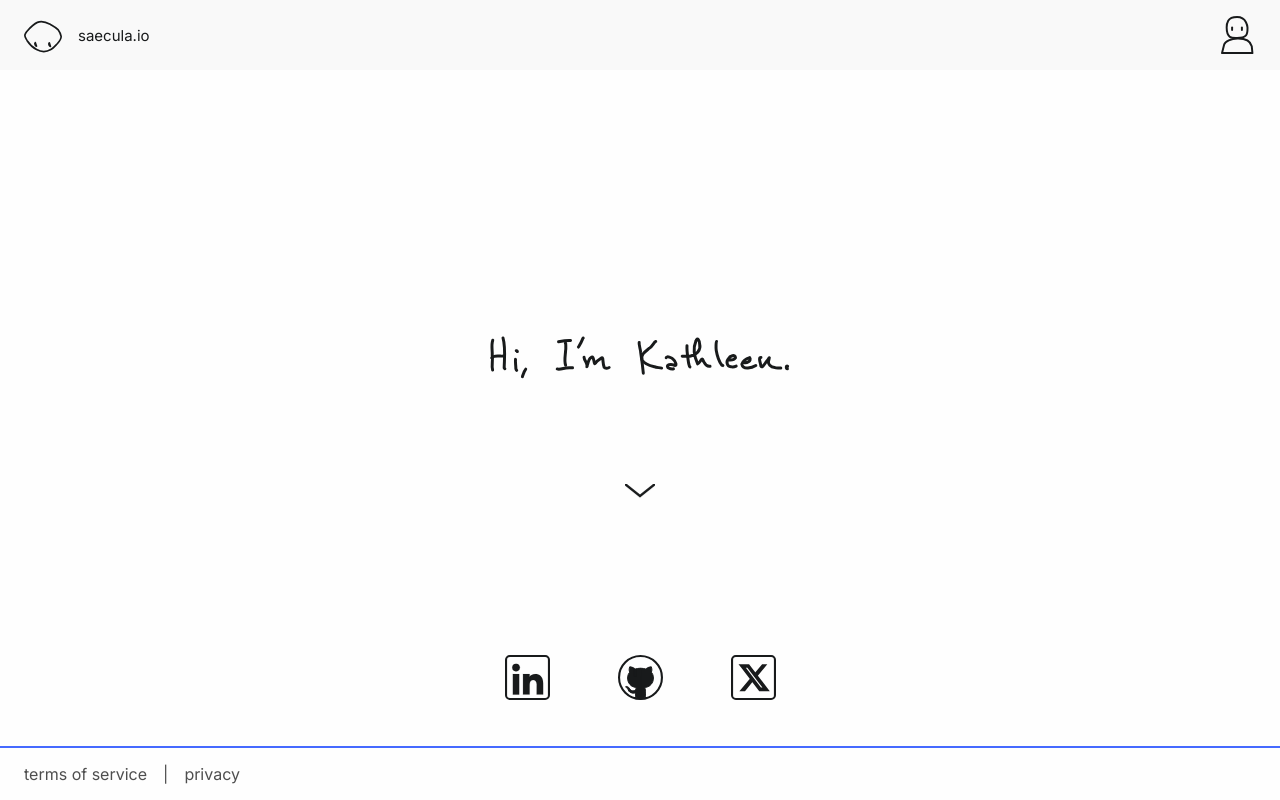
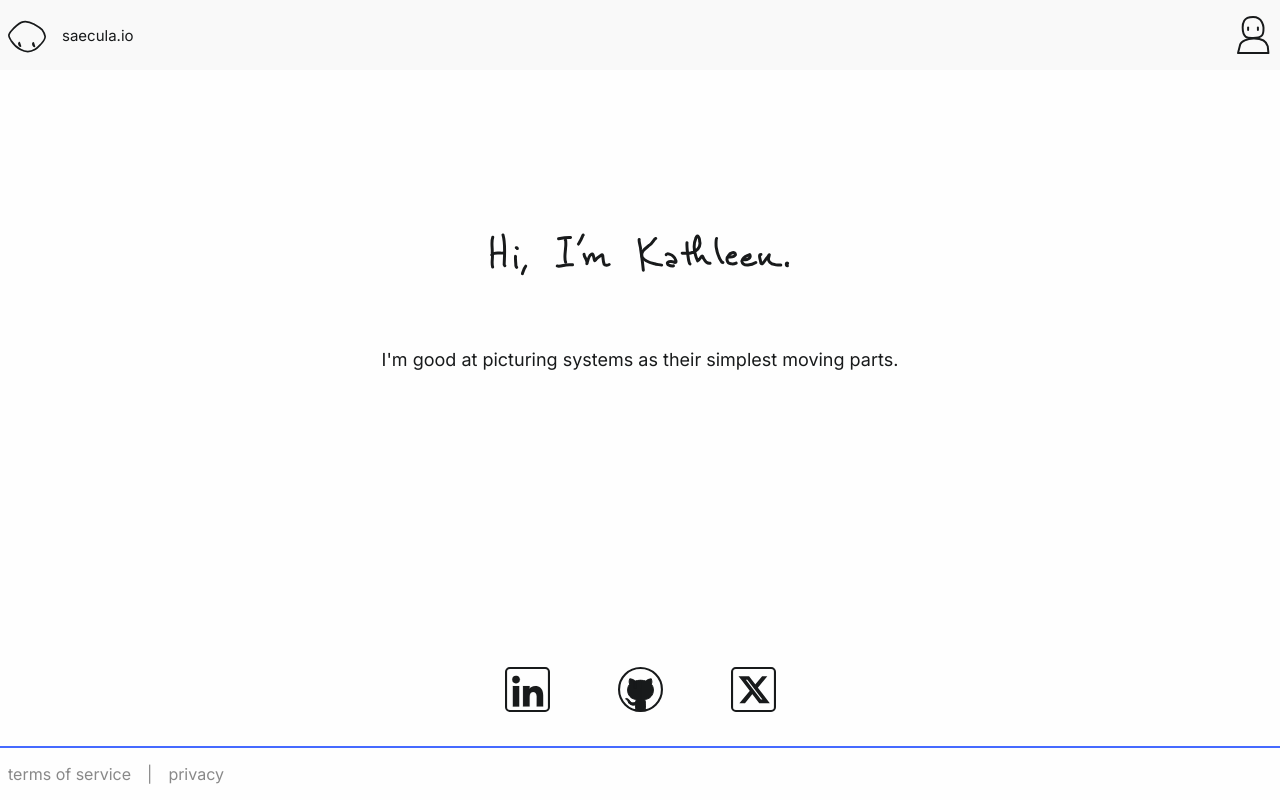
Before and after one commit to saecula/saecula-io, a Next.js app: page / in a window 1280 px wide. Built offline with nearby package versions, Linux system fonts and the light colour scheme.

Commit message:
finish splash

```diff
--- a/app/_components/Header.js
+++ b/app/_components/Header.js
@@ -8,13 +8,18 @@ const iconSize = 38;
 const Header = () => (
   <header className={styles.header}>
     <Link href="/">
-      <div id="home" className={styles.group}>
+      <div className={styles.group}>
         <img src="/mascot.svg" width={iconSize} height={iconSize} />
-        <div className={styles.title}>{'saecula.io'}</div>
+        <div className={styles.title}>{'saecula.io'}</div>{' '}
       </div>
     </Link>
-    <div id="dummy" className={styles.group}>
-      <img src="/login.svg" width={iconSize} height={iconSize} />
+    <div className={styles.group}>
+      <img
+        alt="Login coming soon."
+        src="/login.svg"
+        width={iconSize}
+        height={iconSize}
+      />
     </div>
   </header>
 );
--- a/app/_components/style.module.css
+++ b/app/_components/style.module.css
@@ -1,27 +1,28 @@
 .header,
-.footer {
+.footer,
+.header *,
+.footer * {
   display: flex;
   justify-content: space-between;
-  padding: 1rem;
 }
 
 .header {
   background-color: var(--panel-color);
 }
 
-.title {
-  font-size: 15px;
-}
-
 .footer {
-  border-top: var(--border);
+  border-top: 2px solid var(--accent-color);
   color: var(--subtext-color);
 }
 
 .group {
-  display: flex;
+  padding: 1rem 0;
 }
 
 .group > * {
   margin: auto 0.5rem;
 }
+
+.title {
+  font-size: 15px;
+}
--- a/app/page.js
+++ b/app/page.js
@@ -3,6 +3,8 @@ import Link from 'next/link';
 
 import styles from './style.module.css';
 
+const mailto = 'mailto:kathleen.r.gilbert.0@gmail.com';
+const resumeUrl = 'https://www.bit.ly/kathleen-gilbert-resume';
 const inUrl = 'https://www.linkedin.com/in/saecula';
 const ghUrl = 'https://www.github.com/saecula';
 const xUrl = 'https://www.x.com/_saecula';
@@ -13,27 +15,40 @@ const Icon = ({ href, src }) => (
   </Link>
 );
 
+const Fade1 = () => (
+  <div
+    className={styles.fade1}
+  >{`I'm good at picturing systems as their simplest moving parts.`}</div>
+);
+
+const Fade2 = () => (
+  <div
+    className={styles.fade2}
+  >{`I enjoy using this to build gadgets that solve real-world problems really well.`}</div>
+);
+
+const Fade3 = () => (
+  <div className={styles.fade3}>
+    <div className={styles.calltoaction}>
+      Feel free to <Link href={mailto}>email me</Link>, check out my{' '}
+      <Link href={resumeUrl}>resume</Link>, or visit one of the links below.
+    </div>
+    <svg width={30} height={30} className={styles.arrow} viewBox="0 0 100 100">
+      <path d="M 0,0 L 50,40 L 100,0" />
+    </svg>
+  </div>
+);
+
 export default () => {
   return (
     <div className={styles.page}>
       <div className={styles.intro}>
-        <div>
-          <div className={styles.pad} />
-          <img
-            src="/intro.svg"
-            alt="Hi, I'm Kathleen."
-            width={300}
-            height={45}
-          />
-        </div>
-        <svg
-          width={30}
-          height={30}
-          className={styles.arrow}
-          viewBox="0 0 100 100"
-        >
-          <path d="M 0,0 L 50,40 L 100,0" />
-        </svg>
+        <img src="/intro.svg" alt="Hi, I'm Kathleen." width={300} height={45} />
+      </div>
+      <div className={styles.fadegroup}>
+        <Fade1 />
+        <Fade2 />
+        <Fade3 />
       </div>
       <div className={styles.links}>
         <Icon href={inUrl} src="/in.svg" />
--- a/app/style.module.css
+++ b/app/style.module.css
@@ -1,62 +1,98 @@
+.page,
+.page * {
+  display: flex;
+  font-size: 18px;
+}
+
 .page {
-  display: flex;
   height: 100%;
-  padding: 0.5rem;
   flex-direction: column;
-  overflow: hidden;
+  justify-content: flex-end;
+}
+
+.page > * {
   justify-content: center;
 }
 
-/* children of .page */
-
 .intro {
-  display: flex;
-  flex-direction: column;
   align-items: center;
-  justify-content: center;
-  height: 100%;
+  margin: 3rem 0;
 }
 
-.links {
-  display: flex;
-  justify-content: center;
+.fadegroup,
+.fadegroup > * {
+  flex-direction: column;
+  justify-content: flex-end;
+  align-items: center;
 }
 
-/* children of .intro */
+.fadegroup > * {
+  margin: 1.5rem 0;
+  opacity: 0;
+  animation: fade-in 1s ease-in-out forwards;
+}
 
-.pad {
-  height: 150px;
+.fade1 {
+  animation-delay: 3s;
+}
+
+.fade2 {
+  animation-delay: 6s;
+}
+
+.fade3 {
+  animation-delay: 9s;
+}
+
+.calltoaction,
+.calltoaction > * {
+  font-size: 16px;
+  color: var(--subtext-color);
+}
+
+.calltoaction {
+  margin: 3rem 0 0;
+}
+
+.calltoaction a {
+  text-decoration: underline;
+  text-underline-offset: 3px;
+  margin-left: 5px;
+}
+
+.calltoaction a:hover {
+  color: var(--color);
+  animation: fade-in-bright 0.5s ease-in-out;
 }
 
 .arrow {
-  margin: 100px 0 0;
+  margin: 1.5rem 0 0;
   fill: none;
-  stroke: var(--color);
-  stroke-width: 8;
-  opacity: 0;
-  animation:
-    fadeIn 1s ease-in-out 3.5s forwards,
-    bounce-down 0.5s ease-in-out 4.5s 4 alternate;
-  @media (prefers-color-scheme: dark) {
-    stroke: rgb(93, 93, 93);
-  }
+  stroke: var(--subtext-color);
+  stroke-width: 6;
+  animation: bounce-down 0.5s ease-in-out 9s 4 alternate;
 }
-
-/* children of .links */
 
 .links > * {
   margin: 1.5rem;
   padding: 10px;
 }
 
-/* animations */
-
-@keyframes fadeIn {
+@keyframes fade-in {
   from {
     opacity: 0;
   }
   to {
     opacity: 1;
+  }
+}
+
+@keyframes fade-in-bright {
+  from {
+    color: var(--subtext-color);
+  }
+  to {
+    color: var(--color);
   }
 }
 
--- a/styles/variables.css
+++ b/styles/variables.css
@@ -1,5 +1,5 @@
 :root {
-  --subtext-color: #4e4e4e;
+  --subtext-color: #898989;
 
   --color-light: #181a1b;
   --color-dark: #e3e3e3;
@@ -17,7 +17,7 @@
   --accent-color: var(--accent-color-light);
   --background-color: var(--background-color-light);
   --panel-color: var(--panel-color-light);
-  --border: 2px solid var(--accent-color-light);
+  --accent-color: var(--accent-color-light);
 }
 
 @media (prefers-color-scheme: dark) {
@@ -26,6 +26,6 @@
     --accent-color: var(--accent-color-dark);
     --background-color: var(--background-color-dark);
     --panel-color: var(--panel-color-dark);
-    --border: 2px solid var(--accent-color-dark);
+    --accent-color: var(--accent-color-dark);
   }
 }
```
